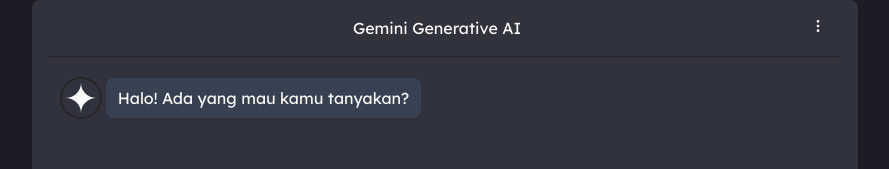
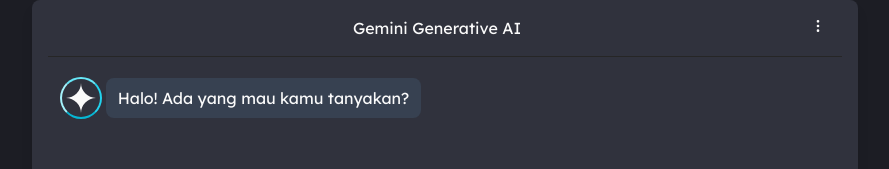
Before and after one commit to arifian853/simple-ai-chat, a React (Vite) app: page / in a window 1280 px wide. Shown: the part 241-410 px from the top of the page, without its empty margins (195-1084 px from the left). Built offline with nearby package versions, Linux system fonts and the light colour scheme; no server answers.

Commit message:
Added new changes

```diff
--- a/src/Chat.tsx
+++ b/src/Chat.tsx
@@ -4,7 +4,7 @@
 import { Card } from './components/ui/card';
 import { Button } from './components/ui/button';
 import { MdRefresh, MdSend } from "react-icons/md";
-import { FaAngleDown, FaTrash } from "react-icons/fa6";
+import { FaAngleDown, FaRegStar, FaTrash } from "react-icons/fa6";
 import Markdown from 'react-markdown'
 
 import remarkMath from 'remark-math';
@@ -256,8 +256,9 @@
                                                     <DialogHeader>
                                                         <DialogTitle className="display-font">About</DialogTitle>
                                                         <DialogDescription className="py-3 text-left">
-                                                            Just a simple chatbot for asking anything to Google Gemini model through Google AI Studio API Key. <br />
-                                                            Repo : <a href="https://github.com/arifian853/simple-ai-chat" target='_blank'>https://github.com/arifian853/simple-ai-chat</a>
+                                                            Just a simple chatbot for asking anything to Google Gemini model through Google AI Studio API Key. <br /> <br />
+                                                            <p className='flex items-center gap-1'> <FaRegStar />GitHub repository: <a className='underline' href="https://github.com/arifian853/simple-ai-chat" target='_blank'> https://github.com/arifian853/simple-ai-chat</a> </p>
+
                                                         </DialogDescription>
                                                     </DialogHeader>
                                                 </DialogContent>
@@ -275,7 +276,7 @@
                                     className={`mb-2 flex items-center ${message.sender === 'bot' ? 'justify-start' : 'justify-end'}`}
                                 >
                                     {message.sender === 'bot' && (
-                                        <span className='text-3xl border-2 p-1 mr-1 rounded-full'>
+                                        <span className='text-3xl border-2 p-1 mr-1 rounded-full border-b-cyan-500 border-r-cyan-400 border-t-cyan-300 border-l-cyan-200'>
                                             <SiGooglegemini />
                                         </span>
                                     )}
@@ -295,7 +296,7 @@
                                         </Markdown>
                                     </div>
                                     {message.sender === 'user' && (
-                                        <span className='text-3xl border-2 p-1 ml-1 rounded-full'>
+                                        <span className='text-3xl border-2 p-1 ml-1 rounded-full border-b-orange-500 border-r-orange-400 border-t-orange-300 border-l-orange-200'>
                                             <SiGooglegemini />
                                         </span>
                                     )}
```
Also changed, not shown: src/App.css (line endings or trailing spaces).
